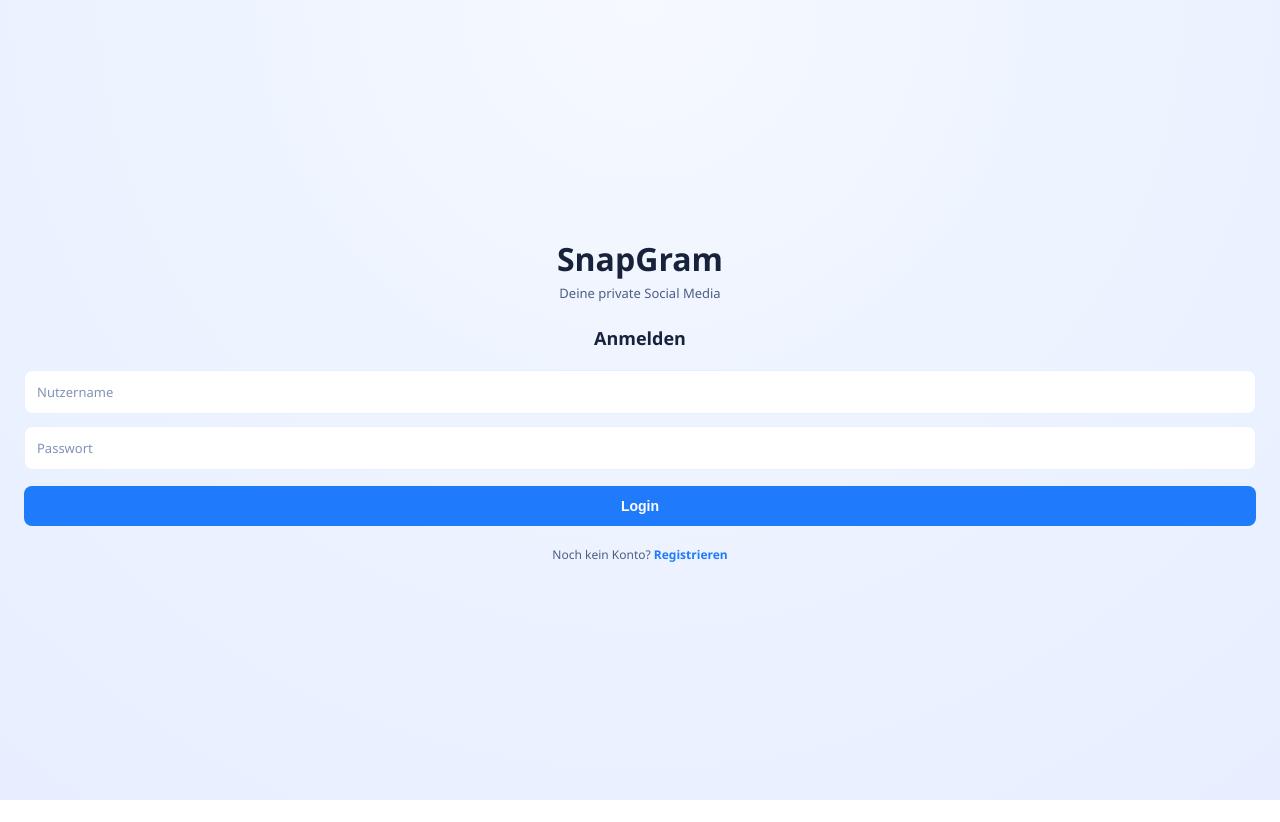
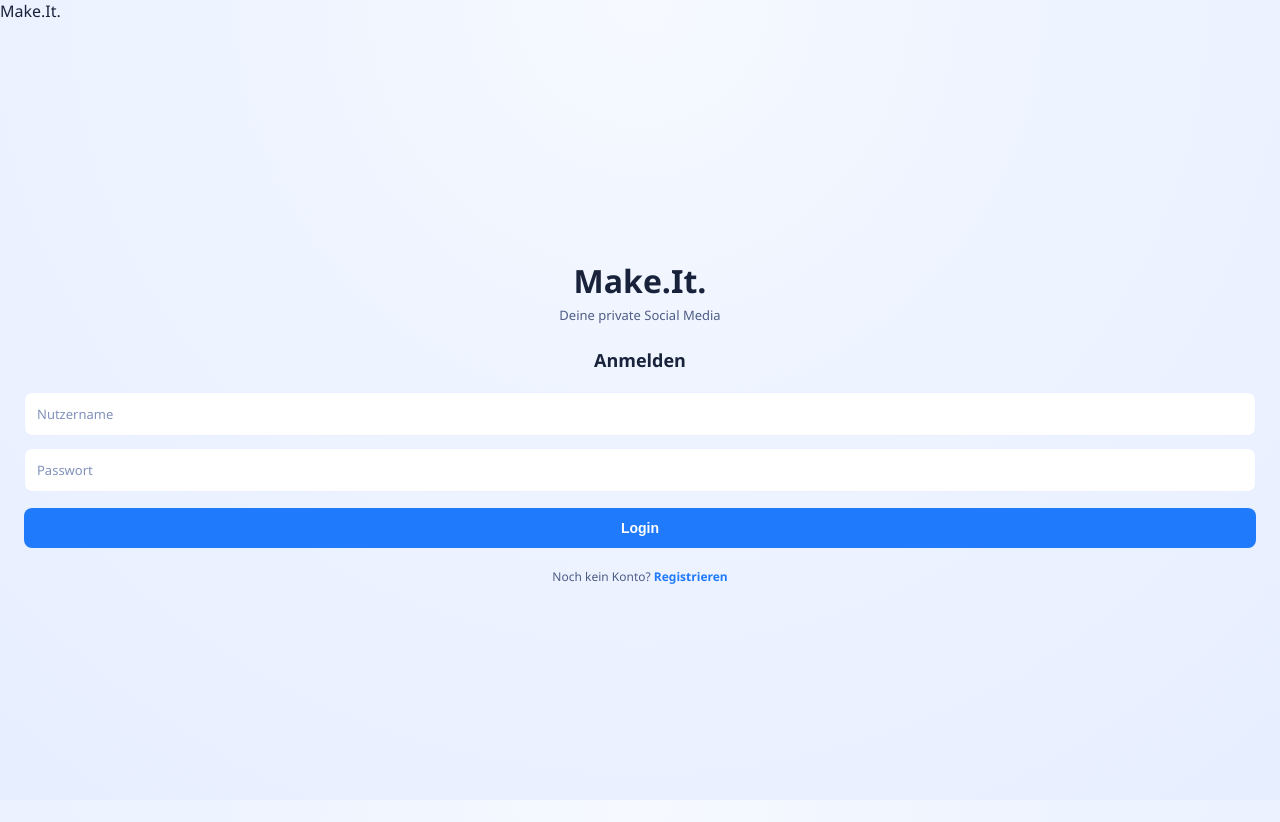
Before and after one commit to theD-Creator/Make.It, a website: page index.html in a window 1280 px wide. Before the commit the page ends 800 px from the top, so only its background shows below. Drawn offline with nearby package versions, Linux system fonts and the light colour scheme.

Commit message:
Brand web app as Make.It

```diff
--- a/index.html
+++ b/index.html
@@ -3,7 +3,7 @@
 <head>
   <meta charset="UTF-8">
   <meta name="viewport" content="width=device-width, initial-scale=1.0">
-  <title>SnapGram – Prototyp</title>
+  <title>Make.It. – dein privates Netzwerk</title>
   <link rel="stylesheet" href="https://cdn.jsdelivr.net/npm/@tabler/icons@latest/tabler-icons.min.css">
   <link rel="stylesheet" href="css/variables.css">
   <link rel="stylesheet" href="css/styles.css">
@@ -11,7 +11,11 @@
 </head>
 <body>
 
-<h2 class="sr-only">SnapGram – vollständiger Prototyp mit Feed, Kamera und DMs</h2>
+<div class="app-splash" id="app-splash" role="status" aria-label="Make.It. wird geladen">
+  <span class="splash-logo">Make.It.</span>
+</div>
+
+<h2 class="sr-only">Make.It. – dein privates Netzwerk mit Feed, Kamera und Nachrichten</h2>
 
 <div class="phone">
 
@@ -19,7 +23,7 @@
   <div class="screen active" id="screen-auth">
     <div class="auth-container">
       <div class="auth-header">
-        <h1>SnapGram</h1>
+        <h1>Make.It.</h1>
         <p>Deine private Social Media</p>
       </div>
 
@@ -68,7 +72,7 @@
   <!-- FEED SCREEN -->
   <div class="screen" id="screen-feed">
     <div class="topbar">
-      <span class="topbar-title">SnapGram</span>
+      <span class="topbar-title">Make.It.</span>
       <div class="topbar-icons">
         <i class="ti ti-bell" aria-hidden="true"></i>
         <i class="ti ti-message-circle" aria-hidden="true" style="cursor:pointer" onclick="goTo('dms')"></i>
@@ -194,7 +198,7 @@
       <div class="profile-avatar-lg">😊</div>
       <div class="profile-name" id="profile-name">Dein Name</div>
       <div class="profile-username" id="profile-username">@deinusername</div>
-      <div class="profile-bio">Snapgram Enthusiast 📸✨ Living my best life</div>
+      <div class="profile-bio">Dein privates Netzwerk 📸✨</div>
       <div class="profile-stats">
         <div class="profile-stat">
           <div class="profile-stat-value" id="profile-posts-count">0</div>
```
